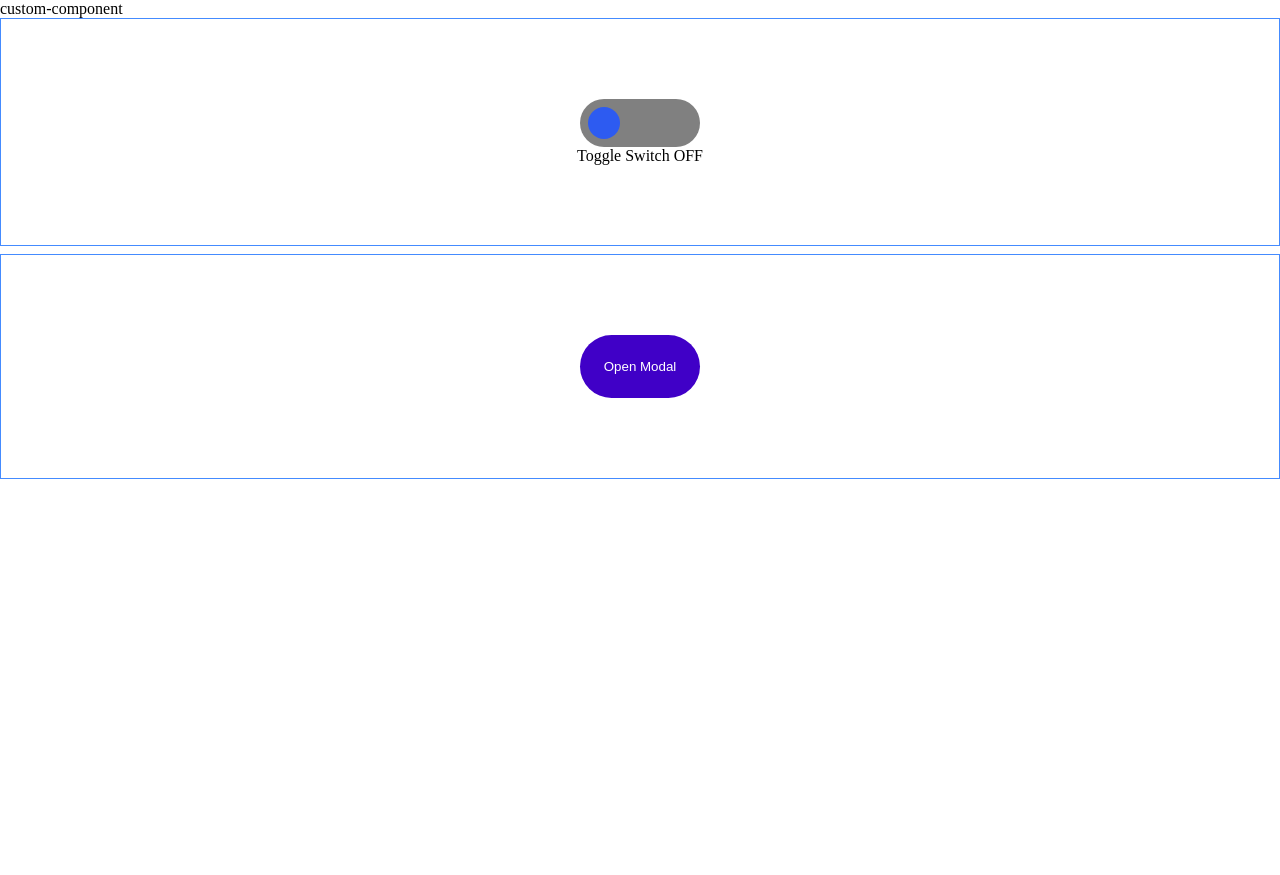
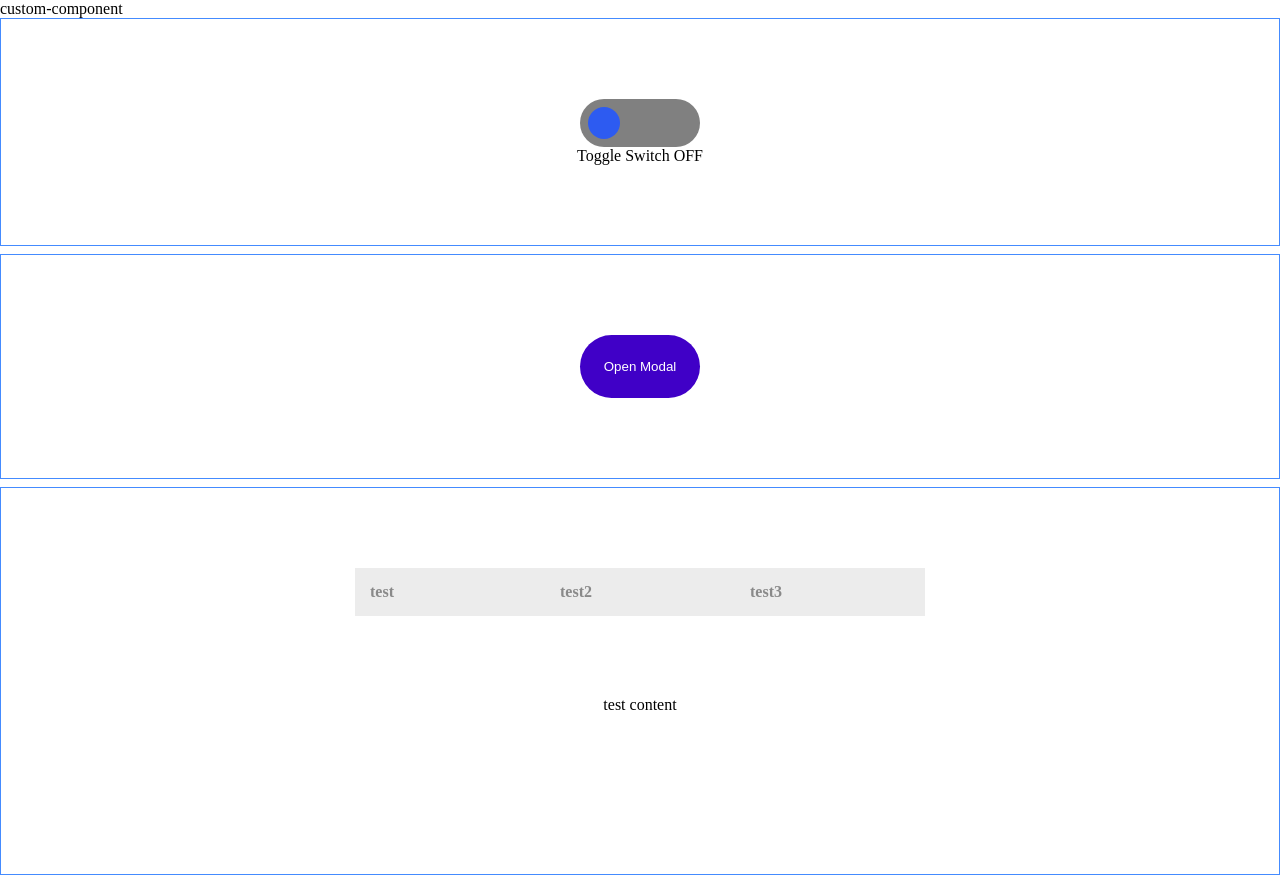
Before and after one commit to JAM-PARK/wanted_pre_onboarding, a React (Create React App) app in the folder custom-component/: page / in a window 1280 px wide. Before the commit the page ends 800 px from the top, so only its background shows below. Built offline with nearby package versions, Linux system fonts and the light colour scheme; the HTML template or start-up script is replaced by a standard one.

Commit message:
Add : Tab structure

```diff
--- a/custom-component/src/App.js
+++ b/custom-component/src/App.js
@@ -1,6 +1,7 @@
 import './App.scss';
 import Toggle from './components/Toggle';
 import Modal from './components/Modal';
+import Tab from './components/Tab';
 
 const App = () => {
   return (
@@ -8,6 +9,7 @@ const App = () => {
       <div>custom-component</div>
       <Toggle />
       <Modal />
+      <Tab />
     </>
   );
 };
--- a/custom-component/src/components/Tab.js
+++ b/custom-component/src/components/Tab.js
@@ -0,0 +1,17 @@
+import './Tab.scss';
+import { useState } from 'react';
+
+const Tab = () => {
+  return (
+    <div className="tab-container">
+      <ul className="tab-menu">
+        <li className="submenu">test</li>
+        <li className="submenu">test2</li>
+        <li className="submenu">test3</li>
+      </ul>
+      <span className="tag-desc">test content</span>
+    </div>
+  );
+};
+
+export default Tab;
--- /dev/null
+++ b/custom-component/src/components/Tab.scss
@@ -0,0 +1,40 @@
+.tab-container {
+  display: flex;
+  flex-direction: column;
+  align-items: center;
+  border: 1px solid #448bff;
+  width: auto;
+  height: auto;
+  padding: 5rem;
+  margin-top: 0.5rem;
+}
+
+.tab-menu {
+  background-color: rgba(192, 192, 192, 0.3);
+  color: rgba(96, 96, 96, 0.7);
+  font-weight: bold;
+  display: flex;
+  justify-items: center;
+  align-items: center;
+  list-style: none;
+  width: fit-content;
+  height: auto;
+  padding: 0;
+  margin: 0;
+
+  .submenu {
+    width: 10rem;
+    padding: 15px;
+    cursor: pointer;
+  }
+
+  .focused {
+    background-color: #4000c7;
+    color: white;
+    transition: all 0.3s ease;
+  }
+}
+
+.tag-desc {
+  margin: 5rem auto;
+}
--- a/custom-component/src/components/Toggle.js
+++ b/custom-component/src/components/Toggle.js
@@ -9,7 +9,6 @@ const Toggle = () => {
   };
 
   return (
-    <>
     <div className="toggle-container" onClick={handleToggle}>
       <div className={`toggle-box ${isOn ? 'toggle-checked' : ''}`} />
       <div className="toggle-circle-container">
@@ -17,7 +16,6 @@ const Toggle = () => {
       </div>
       <span className="desc">{isOn ? 'Toggle Switch ON' : 'Toggle Switch OFF'}</span>
     </div>
-    </>
   );
 };
 
```
Lines whose indentation alone changed are shown as unchanged.
